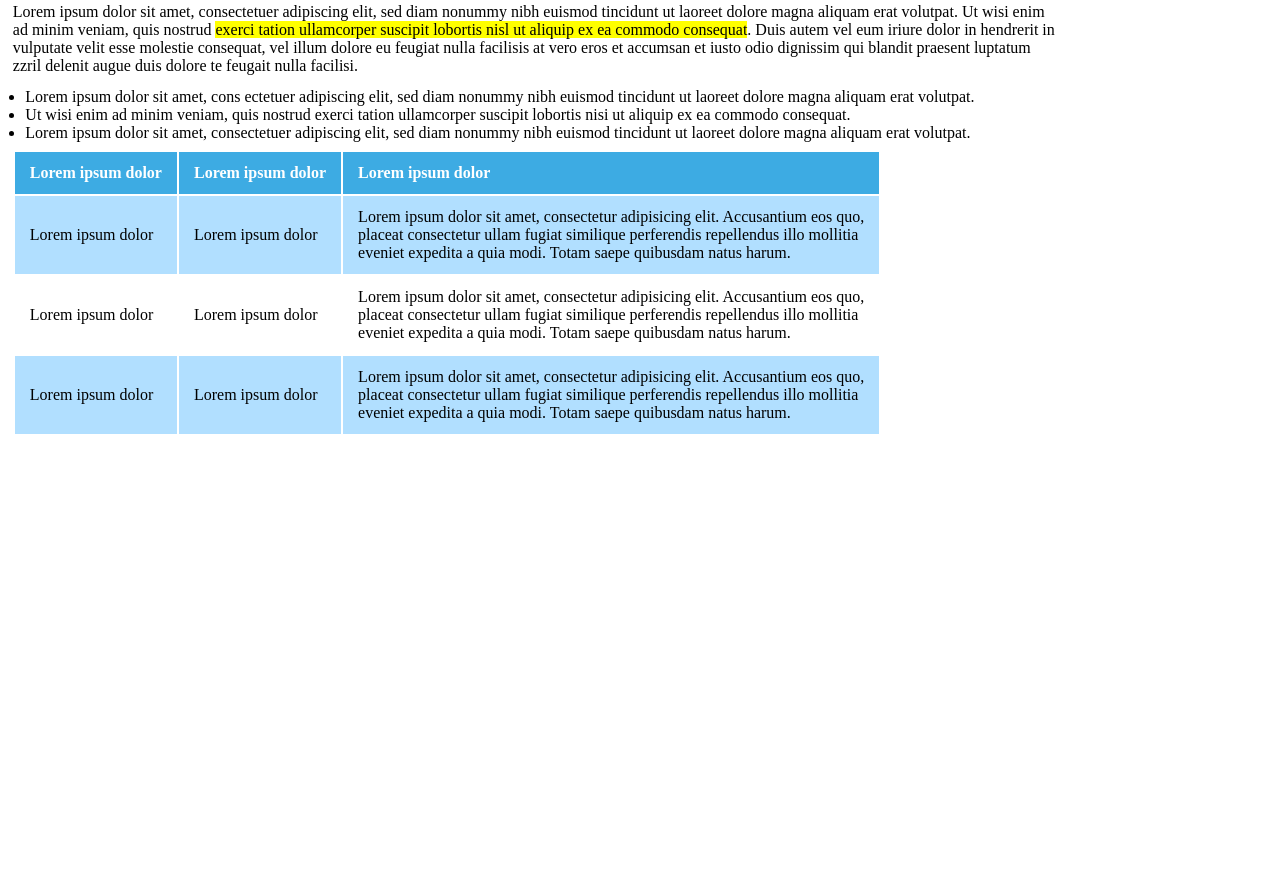
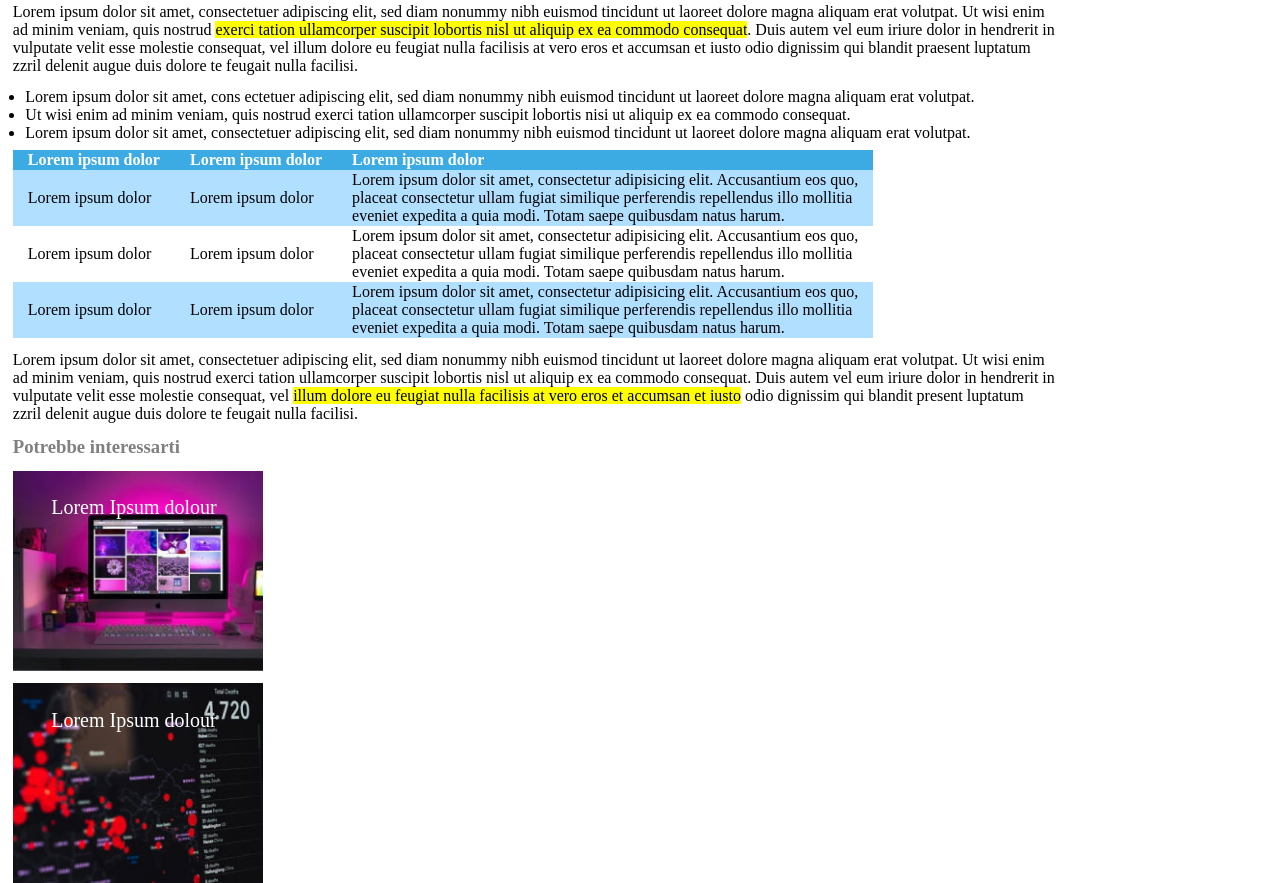
Before and after one commit to Giuseppe11S/html-css-booleaner, a plain HTML site: page index.html in a window 1280 px wide. Shown: the part 651-1534 px from the top of the page. Before the commit the page ends 1095 px from the top, so only its background shows below. Drawn offline with Linux system fonts and the light colour scheme.

Commit message:
Sezione footer completata

```diff
--- a/css/style.css
+++ b/css/style.css
@@ -41,10 +41,11 @@
   background-color: yellow;
 }
 
-#info-main{
-  margin-left: 1%;
-  margin-bottom: 1%;
+section p{
+  margin: 1% 1%;
 }
+
+/* Styling tabella */
 
 section ul, li{
   margin: 0 1%;
@@ -67,5 +68,37 @@ table thead{
 
 table th,
 table td {
-  padding: 12px 15px;
+  padding: 1px 15px;
 }
+
+table{
+  border-collapse: collapse;
+}
+
+/* Styling footer */
+
+#footer-picture{
+  padding: 2% 3%;
+  margin: 1% 1%;
+  background-image: url(../img/monitor.jpg);
+  height: 200px;
+  width: 250px;
+  background-size: cover;
+  background-repeat: no-repeat;
+
+}
+
+#footer-last-picture{
+  padding: 2% 3%;
+  margin-left: 1%;
+  background-image: url(../img/graph.jpg);
+  height: 200px;
+  width: 250px;
+  background-size: cover;
+  background-repeat: no-repeat;
+}
+
+.text-footer{
+  color: white;
+  font-size: 20px;
+}
--- a/index.html
+++ b/index.html
@@ -69,6 +69,7 @@
       </ul>
     </section>
 
+    <!-- Sezione tabella -->
     <section>
       <table>
         <thead>
@@ -113,10 +114,31 @@
       </table>
     </section>
 
+    <section>
+      <p>Lorem ipsum dolor sit amet, consectetuer adipiscing elit,
+        sed diam nonummy nibh euismod tincidunt ut laoreet dolore
+        magna aliquam erat volutpat. Ut wisi enim <br>ad minim veniam,
+        quis nostrud exerci tation ullamcorper suscipit lobortis nisl
+        ut aliquip ex ea commodo consequat. Duis autem vel eum iriure
+        dolor in hendrerit in <br>vulputate velit esse molestie consequat,
+         vel <span id="highlight-text">illum dolore eu feugiat nulla facilisis at vero eros et accumsan
+         et iusto</span> odio dignissim qui blandit present luptatum <br>
+        zzril delenit augue duis dolore te feugait nulla facilisi.</p>
+    </section>
+
   </main>
 
   <footer>
+    <h3 id="text-color">
+      Potrebbe interessarti
+    </h3>
 
+    <div id="footer-picture">
+      <span class="text-footer">Lorem Ipsum dolour</span>
+    </div>
+    <div id="footer-last-picture">
+      <span class="text-footer">Lorem Ipsum dolour</span>
+    </div>
   </footer>
 
 </body>
```
